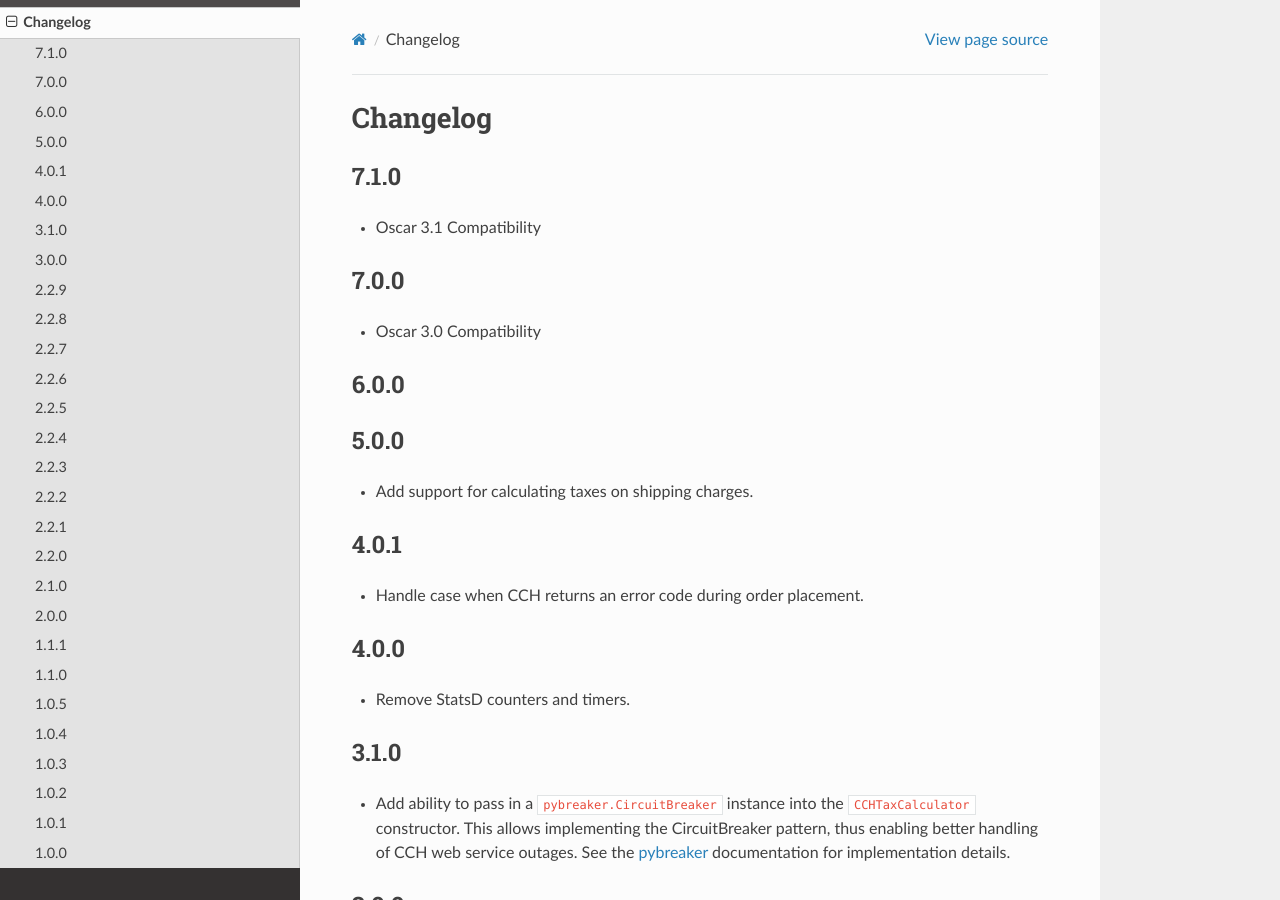
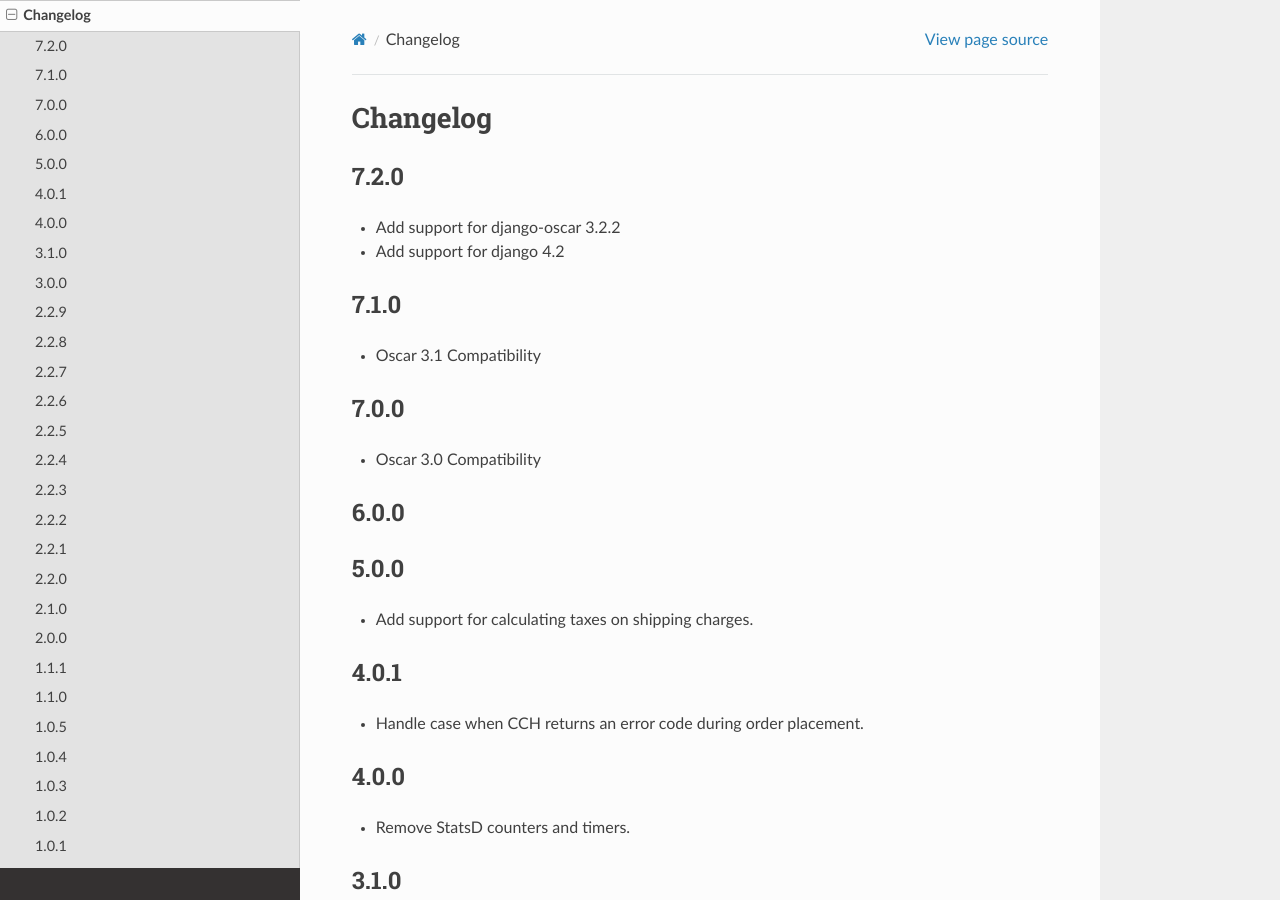
Before and after one commit to thelabnyc/django-oscar-cch, a Sphinx documentation site: the page built from docs/changes.rst, in a window 1280 px wide and 900 px high. Built offline with Sphinx 7.4.7 and the Read the Docs theme 2.0.0, drawn with Linux system fonts in a browser that asks for light colours; the version number could not be read and is left out.

Commit message:
Update changelog

```diff
--- a/docs/changes.rst
+++ b/docs/changes.rst
@@ -2,6 +2,11 @@
 
 Changelog
 =========
+
+7.2.0
+------------------
+- Add support for django-oscar 3.2.2
+- Add support for django 4.2
 
 7.1.0
 ------------------
```
